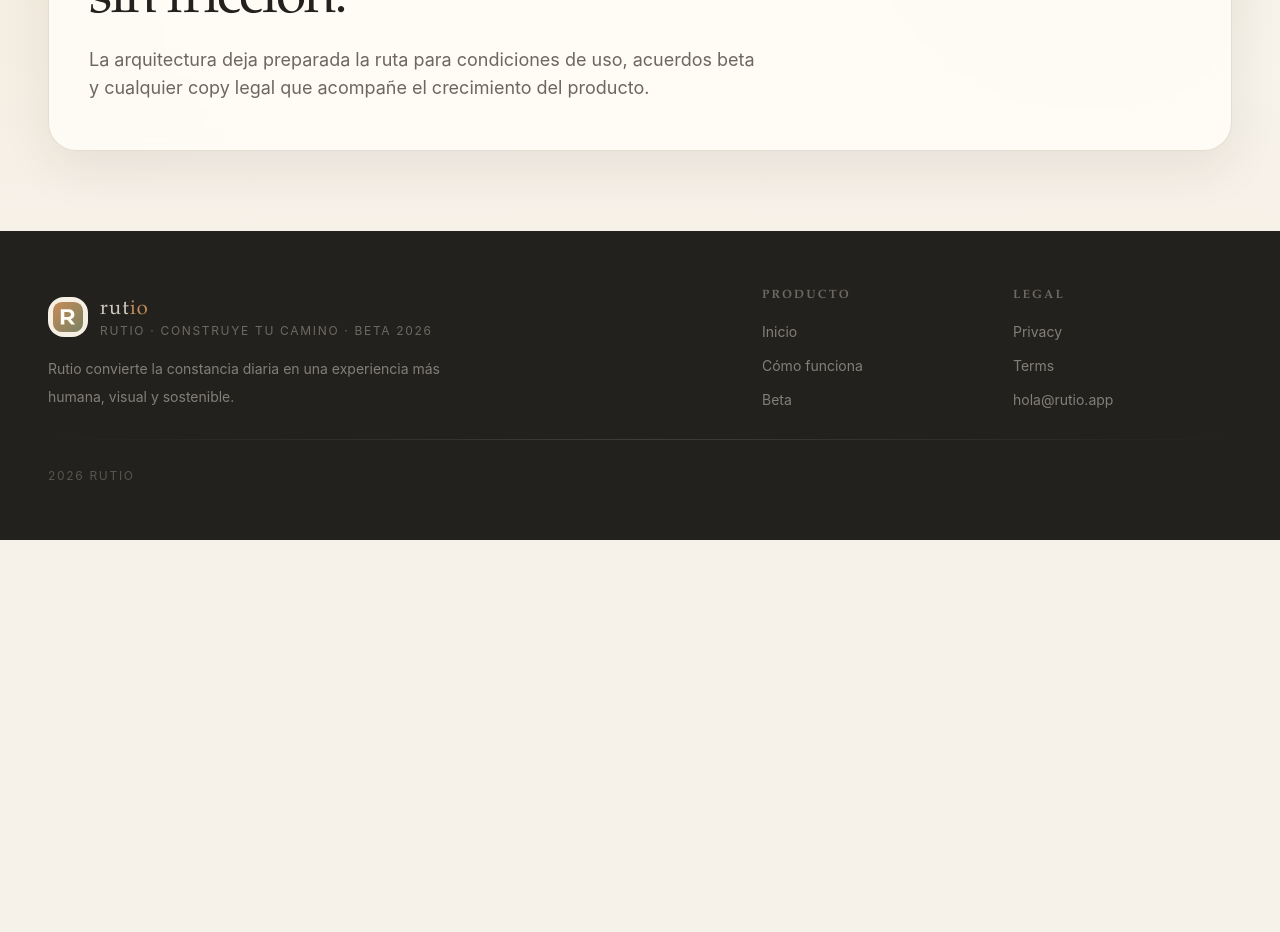
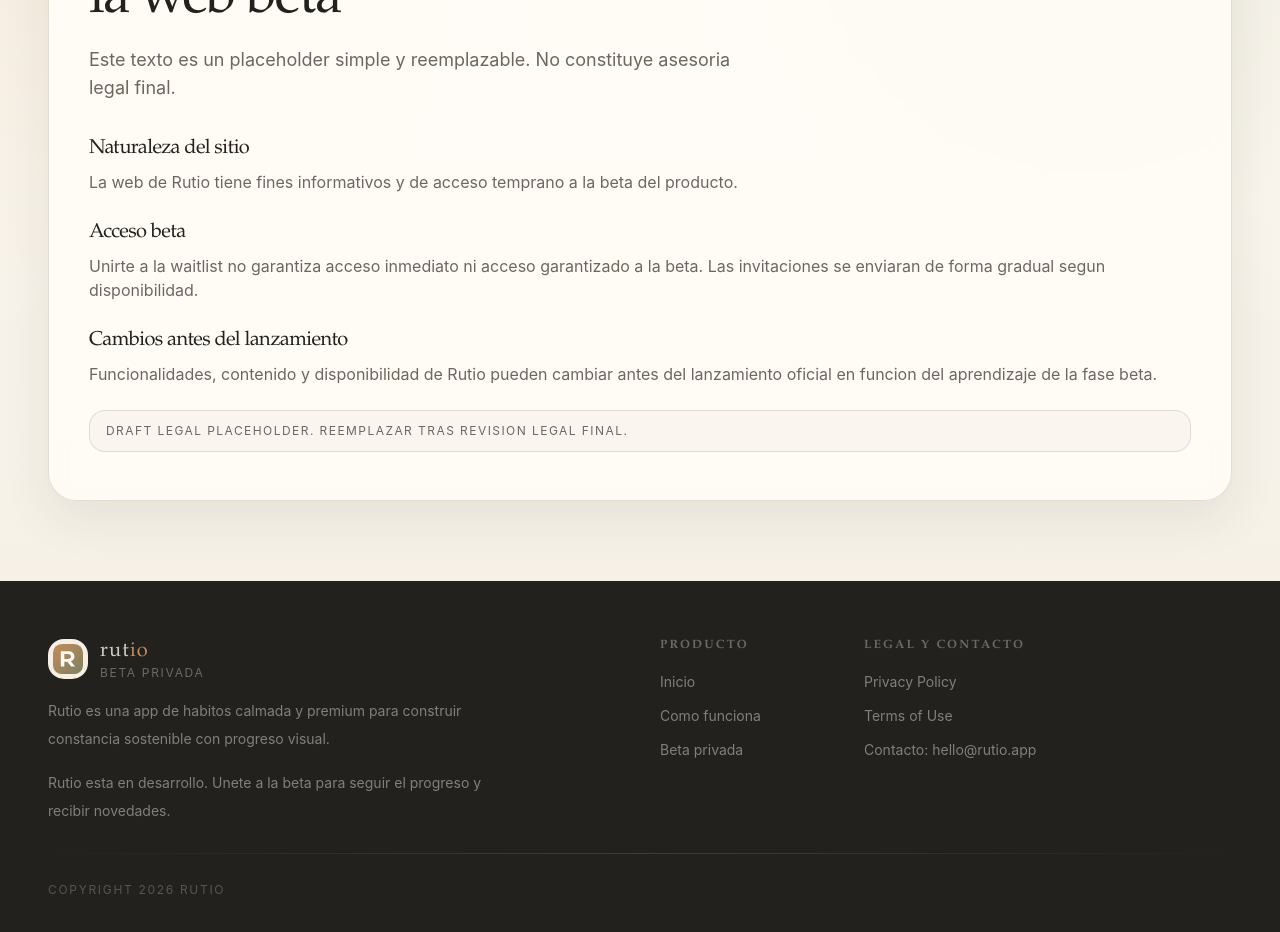
Before and after one commit to Rutioapp/web, a Next.js app: page /terms in a window 1280 px wide. Shown: the part 340-1272 px from the top of the page. Before the commit the page ends 880 px from the top, so only its background shows below. Built offline with nearby package versions, Linux system fonts and the light colour scheme.

Commit message:
Add footer legal and contact pages

```diff
--- a/src/app/privacy/page.tsx
+++ b/src/app/privacy/page.tsx
@@ -1,11 +1,55 @@
+import type { Metadata } from "next";
+
 import { PageShell } from "@/components/layout/page-shell";
+import { siteConfig } from "@/config/site";
+
+export const metadata: Metadata = {
+  title: "Privacy Policy",
+  description: "Borrador de politica de privacidad para la web beta de Rutio.",
+  alternates: {
+    canonical: siteConfig.links.legal.privacy
+  }
+};
 
 export default function PrivacyPage() {
   return (
     <PageShell
-      eyebrow="Privacy"
-      title="Base legal lista para crecer con claridad."
-      description="Esta página sirve como punto de entrada para la futura política de privacidad de Rutio y ya puede conectarse al mismo layout, metadata y navegación pública."
-    />
+      eyebrow="Privacy Policy - Draft"
+      title="Borrador de privacidad para la fase beta"
+      description="Este texto es un placeholder simple y reemplazable. No constituye asesoria legal final."
+    >
+      <div className="space-y-6 text-sm leading-7 text-muted-foreground sm:text-base">
+        <section className="space-y-2">
+          <h2 className="text-xl text-foreground">Que datos podemos recoger</h2>
+          <p>
+            Si envias el formulario de waitlist, Rutio puede guardar datos como nombre, apellido, email, tipo de dispositivo y el mensaje
+            o reto compartido en el formulario.
+          </p>
+        </section>
+
+        <section className="space-y-2">
+          <h2 className="text-xl text-foreground">Para que usamos esos datos</h2>
+          <p>
+            Usamos esos datos para gestionar la lista de espera, contactar sobre acceso a la beta y compartir novedades relacionadas con el
+            lanzamiento de Rutio.
+          </p>
+        </section>
+
+        <section className="space-y-2">
+          <h2 className="text-xl text-foreground">Solicitud de eliminacion</h2>
+          <p>
+            Puedes solicitar la eliminacion de tus datos escribiendo a{" "}
+            <a className="text-foreground underline" href={`mailto:${siteConfig.contact.email}`}>
+              {siteConfig.contact.email}
+            </a>
+            .
+          </p>
+        </section>
+
+        <p className="rounded-2xl border border-line/70 bg-muted/30 px-4 py-3 text-xs uppercase tracking-[0.12em] text-muted-foreground">
+          Draft legal placeholder. Reemplazar tras revision legal final.
+        </p>
+      </div>
+    </PageShell>
   );
 }
--- a/src/app/terms/page.tsx
+++ b/src/app/terms/page.tsx
@@ -1,11 +1,49 @@
+import type { Metadata } from "next";
+
 import { PageShell } from "@/components/layout/page-shell";
+import { siteConfig } from "@/config/site";
+
+export const metadata: Metadata = {
+  title: "Terms of Use",
+  description: "Borrador de terminos de uso para la web beta de Rutio.",
+  alternates: {
+    canonical: siteConfig.links.legal.terms
+  }
+};
 
 export default function TermsPage() {
   return (
     <PageShell
-      eyebrow="Terms"
-      title="Términos listos para integrarse sin fricción."
-      description="La arquitectura deja preparada la ruta para condiciones de uso, acuerdos beta y cualquier copy legal que acompañe el crecimiento del producto."
-    />
+      eyebrow="Terms of Use - Draft"
+      title="Condiciones base para la web beta"
+      description="Este texto es un placeholder simple y reemplazable. No constituye asesoria legal final."
+    >
+      <div className="space-y-6 text-sm leading-7 text-muted-foreground sm:text-base">
+        <section className="space-y-2">
+          <h2 className="text-xl text-foreground">Naturaleza del sitio</h2>
+          <p>La web de Rutio tiene fines informativos y de acceso temprano a la beta del producto.</p>
+        </section>
+
+        <section className="space-y-2">
+          <h2 className="text-xl text-foreground">Acceso beta</h2>
+          <p>
+            Unirte a la waitlist no garantiza acceso inmediato ni acceso garantizado a la beta. Las invitaciones se enviaran de forma gradual
+            segun disponibilidad.
+          </p>
+        </section>
+
+        <section className="space-y-2">
+          <h2 className="text-xl text-foreground">Cambios antes del lanzamiento</h2>
+          <p>
+            Funcionalidades, contenido y disponibilidad de Rutio pueden cambiar antes del lanzamiento oficial en funcion del aprendizaje de la
+            fase beta.
+          </p>
+        </section>
+
+        <p className="rounded-2xl border border-line/70 bg-muted/30 px-4 py-3 text-xs uppercase tracking-[0.12em] text-muted-foreground">
+          Draft legal placeholder. Reemplazar tras revision legal final.
+        </p>
+      </div>
+    </PageShell>
   );
 }
--- a/src/components/layout/footer.tsx
+++ b/src/components/layout/footer.tsx
@@ -1,60 +1,102 @@
 import Image from "next/image";
 import Link from "next/link";
 
-import { footerNavigation } from "@/config/navigation";
-import { landingContent } from "@/content/landing-content";
 import { siteConfig } from "@/config/site";
 import { Container } from "@/components/ui/container";
 import { InPageLink } from "@/components/ui/in-page-link";
 
+const productLinks = [
+  { label: "Inicio", href: "/" },
+  { label: "Como funciona", href: "/#como-funciona" },
+  { label: "Beta privada", href: siteConfig.links.waitlist }
+] as const;
+
 export function Footer() {
+  const socialLinks = siteConfig.links.social.filter((link) => Boolean(link.href));
+
   return (
     <footer className="bg-foreground py-10 sm:py-12 lg:py-14">
       <Container>
-        <div className="grid gap-8 md:grid-cols-12 md:items-end lg:gap-10">
-          <div className="md:col-span-6 lg:col-span-7">
+        <div className="grid gap-8 md:grid-cols-12 lg:gap-10">
+          <div className="md:col-span-5 lg:col-span-6">
             <div className="flex items-center gap-3">
-              <Image src="/images/brand/rutio-mark.svg" alt="Rutio" width={40} height={40} className="h-10 w-10 rounded-2xl" />
+              <Image src="/images/brand/rutio-mark.svg" alt={siteConfig.name} width={40} height={40} className="h-10 w-10 rounded-2xl" />
               <div>
                 <p className="font-display text-xl tracking-[0.05em] text-background/80">
                   rut<span className="text-brand">io</span>
                 </p>
-                <p className="text-xs uppercase tracking-[0.14em] text-background/35">{landingContent.footer.legal}</p>
+                <p className="text-xs uppercase tracking-[0.14em] text-background/35">Beta privada</p>
               </div>
             </div>
-            <p className="mt-4 max-w-md text-sm leading-7 text-background/45">{landingContent.footer.blurb}</p>
+            <p className="mt-4 max-w-md text-sm leading-7 text-background/45">{siteConfig.footer.summary}</p>
+            <p className="mt-4 max-w-md text-sm leading-7 text-background/45">{siteConfig.footer.betaStatus}</p>
           </div>
 
-          <div className="grid gap-6 sm:grid-cols-2 md:col-span-6 lg:col-span-5 lg:gap-8">
-            {footerNavigation.map((column) => (
-              <div key={column.title}>
-                <h3 className="text-xs font-semibold uppercase tracking-[0.18em] text-background/35">{column.title}</h3>
+          <div className="md:col-span-3 lg:col-span-2">
+            <h3 className="text-xs font-semibold uppercase tracking-[0.18em] text-background/35">Producto</h3>
             <ul className="mt-4 space-y-2.5">
-                  {column.links.map((item) => (
+              {productLinks.map((item) => (
                 <li key={item.href}>
                   {item.href.startsWith("/#") ? (
                     <InPageLink href={item.href} className="text-sm text-background/45 transition-colors hover:text-background/80">
                       {item.label}
                     </InPageLink>
-                      ) : item.href.startsWith("/") ? (
+                  ) : (
                     <Link href={item.href} className="text-sm text-background/45 transition-colors hover:text-background/80">
                       {item.label}
                     </Link>
-                      ) : (
-                        <a href={item.href} className="text-sm text-background/45 transition-colors hover:text-background/80">
-                          {item.label}
-                        </a>
                   )}
                 </li>
               ))}
             </ul>
           </div>
+
+          <div className="md:col-span-4 lg:col-span-4">
+            <h3 className="text-xs font-semibold uppercase tracking-[0.18em] text-background/35">Legal y contacto</h3>
+            <ul className="mt-4 space-y-2.5">
+              <li>
+                <Link href={siteConfig.links.legal.privacy} className="text-sm text-background/45 transition-colors hover:text-background/80">
+                  Privacy Policy
+                </Link>
+              </li>
+              <li>
+                <Link href={siteConfig.links.legal.terms} className="text-sm text-background/45 transition-colors hover:text-background/80">
+                  Terms of Use
+                </Link>
+              </li>
+              <li>
+                <a href={`mailto:${siteConfig.contact.email}`} className="text-sm text-background/45 transition-colors hover:text-background/80">
+                  Contacto: {siteConfig.contact.email}
+                </a>
+              </li>
+            </ul>
+
+            {socialLinks.length > 0 ? (
+              <>
+                <h3 className="mt-6 text-xs font-semibold uppercase tracking-[0.18em] text-background/35">Social</h3>
+                <ul className="mt-3 space-y-2.5">
+                  {socialLinks.map((item) => (
+                    <li key={item.label}>
+                      <a
+                        href={item.href}
+                        target="_blank"
+                        rel="noreferrer"
+                        className="text-sm text-background/45 transition-colors hover:text-background/80"
+                      >
+                        {item.label}
+                      </a>
+                    </li>
                   ))}
+                </ul>
+              </>
+            ) : null}
           </div>
         </div>
 
         <div className="story-divider my-7 opacity-20" />
-        <p className="text-xs uppercase tracking-[0.14em] text-background/25">{new Date().getFullYear()} {siteConfig.name}</p>
+        <p className="text-xs uppercase tracking-[0.14em] text-background/25">
+          Copyright {new Date().getFullYear()} {siteConfig.name}
+        </p>
       </Container>
     </footer>
   );
--- a/src/config/site.ts
+++ b/src/config/site.ts
@@ -2,19 +2,36 @@
   name: "Rutio",
   shortName: "Rutio",
   description:
-    "Rutio te ayuda a crear hábitos sostenibles, visualizar tu progreso y mantener la motivación con una gamificación calmada.",
+    "Rutio te ayuda a crear habitos sostenibles, visualizar tu progreso y mantener la motivacion con una gamificacion calmada.",
   url: "https://rutio.app",
   locale: "es_ES",
+  footer: {
+    summary:
+      "Rutio es una app de habitos calmada y premium para construir constancia sostenible con progreso visual.",
+    betaStatus:
+      "Rutio esta en desarrollo. Unete a la beta para seguir el progreso y recibir novedades."
+  },
+  contact: {
+    email: "hello@rutio.app"
+  },
+  links: {
+    waitlist: "/#beta",
+    legal: {
+      privacy: "/privacy",
+      terms: "/terms"
+    },
+    social: [] as Array<{ label: string; href: string }>
+  },
   metadata: {
-    title: "Rutio — Hábitos visuales para construir constancia",
-    openGraphTitle: "Rutio — Construye hábitos con calma y constancia",
+    title: "Rutio - Habitos visuales para construir constancia",
+    openGraphTitle: "Rutio - Construye habitos con calma y constancia",
     openGraphDescription:
-      "Una app de hábitos visual, premium y calmada para seguir tu progreso, organizar familias de hábitos y celebrar pequeños avances.",
+      "Una app de habitos visual, premium y calmada para seguir tu progreso, organizar familias de habitos y celebrar pequenos avances.",
     ogImage: {
       url: "/images/og/og-default.svg",
       width: 1200,
       height: 630,
-      alt: "Vista previa de Rutio con enfoque en hábitos visuales y constancia calmada"
+      alt: "Vista previa de Rutio con enfoque en habitos visuales y constancia calmada"
     }
   }
 } as const;
```
Lines whose indentation alone changed are shown as unchanged.
